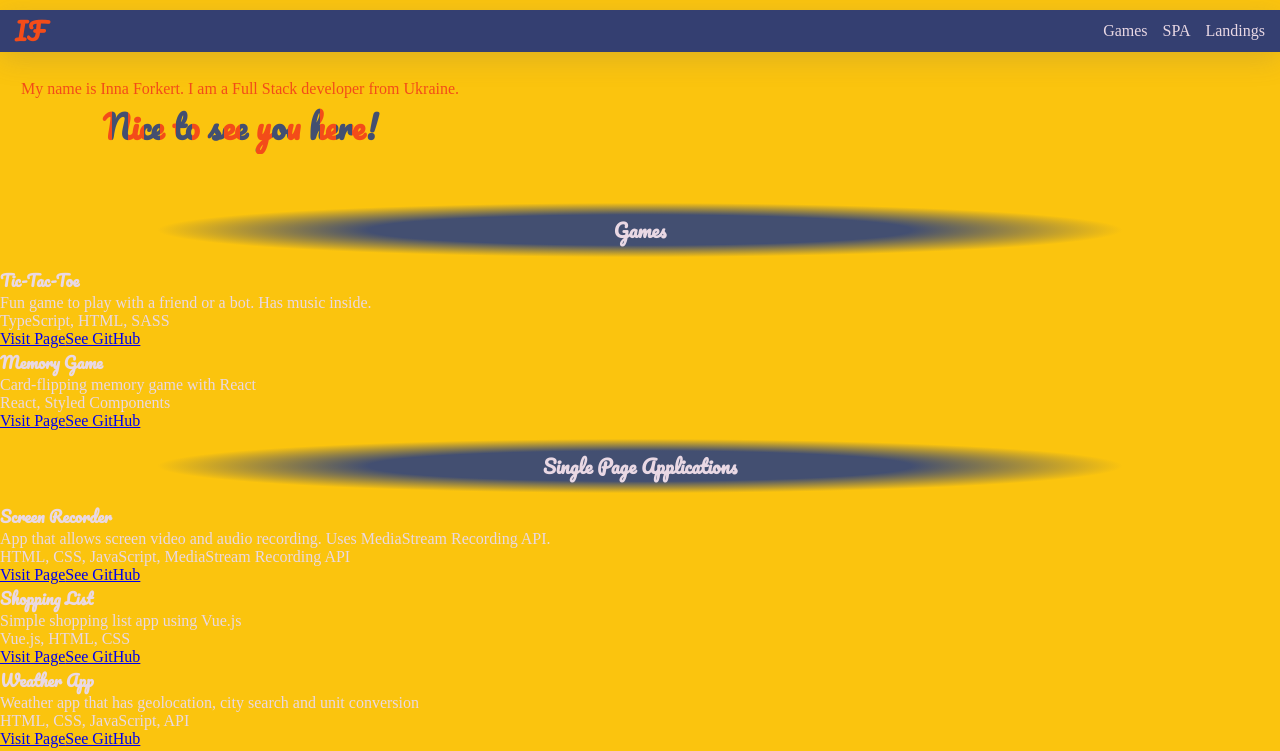
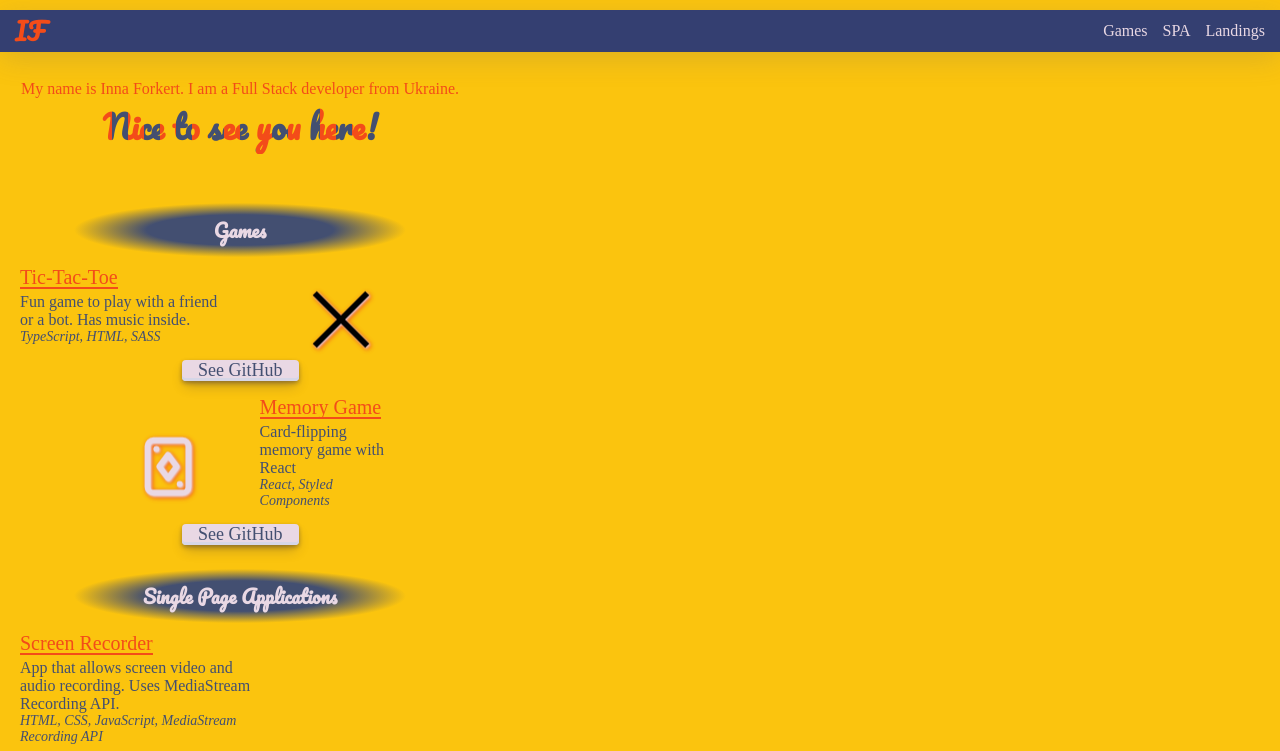
Before and after one commit to InnaForkert/portfolio, a React (Create React App) app: page / in a window 1280 px wide. Shown: the top 751 px of the page. Built offline with nearby package versions, Linux system fonts and the light colour scheme; a web font is replaced by a local one.

Commit message:
games icons

```diff
--- a/package.json
+++ b/package.json
@@ -10,6 +10,7 @@
     "nanoid": "^4.0.0",
     "react": "^18.2.0",
     "react-dom": "^18.2.0",
+    "react-icons": "^4.7.1",
     "react-responsive-carousel": "^3.2.23",
     "react-scripts": "5.0.1",
     "styled-components": "^5.3.6",
--- a/src/components/Project/Project.jsx
+++ b/src/components/Project/Project.jsx
@@ -3,22 +3,29 @@ import {
   ProjectDescription,
   ProjectName,
   ProjectTech,
+  ProjectContainer,
+  ProjectGrid,
+  IconContainer,
 } from "./Project.styled";
 
 export function Project({
-  project: { name, description, tech, link, git, ready },
+  project: { name, description, tech, link, git, ready, icon },
 }) {
   if (!ready) {
     return null;
   }
   return (
     <>
-      <ProjectName>{name}</ProjectName>
-      <ProjectDescription>{description}</ProjectDescription>
-      <ProjectTech>{tech}</ProjectTech>
-      <ProjectButton href={link} target="_blank" rel="noreferrer">
-        Visit Page
-      </ProjectButton>
+      <ProjectGrid>
+        <ProjectContainer>
+          <ProjectName target="_blank" rel="noreferrer" href={link}>
+            {name}
+          </ProjectName>
+          <ProjectDescription>{description}</ProjectDescription>
+          <ProjectTech>{tech}</ProjectTech>
+        </ProjectContainer>
+        <IconContainer>{icon}</IconContainer>
+      </ProjectGrid>
       <ProjectButton href={git} target="_blank" rel="noreferrer">
         See GitHub
       </ProjectButton>
--- a/src/components/Project/Project.styled.jsx
+++ b/src/components/Project/Project.styled.jsx
@@ -1,6 +1,103 @@
 import styled from "styled-components";
+import { blue, orange, white } from "../utils/colors";
 
-export const ProjectName = styled.h4``;
-export const ProjectDescription = styled.p``;
-export const ProjectTech = styled.p``;
-export const ProjectButton = styled.a``;
+export const ProjectContainer = styled.div`
+  position: relative;
+`;
+
+export const ProjectGrid = styled.div`
+  display: flex;
+
+  &:nth-of-type(even) {
+    flex-direction: row-reverse;
+  }
+`;
+
+export const IconContainer = styled.span`
+  width: 100%;
+  display: grid;
+  place-items: center;
+`;
+
+export const ProjectName = styled.a`
+  position: relative;
+  display: inline-block;
+  color: ${orange};
+  font-weight: 300;
+  font-size: 20px;
+  text-decoration: none;
+  overflow: hidden;
+  cursor: pointer;
+
+  &:after {
+    position: absolute;
+    bottom: 0;
+    left: 0;
+    width: 100%;
+    height: 2px;
+    /* transform: translateX(-100%); */
+    transform: translateX(0);
+    content: "";
+    background-color: ${orange};
+    transition: transform 250ms;
+  }
+
+  &:hover&:after,
+  &:focus&:after {
+    transform: translateX(0);
+  }
+`;
+
+export const ProjectDescription = styled.p`
+  color: ${blue};
+`;
+
+export const ProjectTech = styled.p`
+  color: ${blue};
+  font-size: 14px;
+  font-style: italic;
+  margin-bottom: 15px;
+`;
+
+export const ProjectButton = styled.a`
+  max-width: 150px;
+  margin-bottom: 15px;
+  color: ${blue};
+  text-decoration: none;
+  align-items: center;
+  appearance: none;
+  background-color: ${white};
+  border-radius: 4px;
+  border-width: 0;
+  box-shadow: rgba(45, 35, 66, 0.4) 0 2px 4px,
+    rgba(45, 35, 66, 0.3) 0 7px 13px -3px, #d6d6e7 0 -3px 0 inset;
+  cursor: pointer;
+  display: inline-flex;
+  justify-content: center;
+  overflow: hidden;
+  padding-left: 16px;
+  padding-right: 16px;
+  position: relative;
+  text-align: left;
+  text-decoration: none;
+  transition: box-shadow 0.15s, transform 0.15s;
+  user-select: none;
+  -webkit-user-select: none;
+  touch-action: manipulation;
+  white-space: nowrap;
+  will-change: box-shadow, transform;
+  font-size: 18px;
+  &:focus {
+    box-shadow: #d6d6e7 0 0 0 1.5px inset, rgba(45, 35, 66, 0.4) 0 2px 4px,
+      rgba(45, 35, 66, 0.3) 0 7px 13px -3px, #d6d6e7 0 -3px 0 inset;
+  }
+  &:hover {
+    box-shadow: rgba(45, 35, 66, 0.4) 0 4px 8px,
+      rgba(45, 35, 66, 0.3) 0 7px 13px -3px, #d6d6e7 0 -3px 0 inset;
+    transform: translateY(-2px);
+  }
+  &:active {
+    box-shadow: #d6d6e7 0 3px 7px inset;
+    transform: translateY(2px);
+  }
+`;
--- a/src/components/Section/Section.jsx
+++ b/src/components/Section/Section.jsx
@@ -1,14 +1,14 @@
 import { nanoid } from "nanoid";
 import { Project } from "../Project/Project";
-import { SectionHeader } from "./Section.styled";
+import { SectionHeader, SectionContainer } from "./Section.styled";
 
 export function Section({ name, projects }) {
   return (
-    <>
+    <SectionContainer>
       <SectionHeader>{name}</SectionHeader>
       {projects.map((el) => (
         <Project project={el} key={nanoid()} />
       ))}
-    </>
+    </SectionContainer>
   );
 }
--- a/src/components/Section/Section.styled.jsx
+++ b/src/components/Section/Section.styled.jsx
@@ -6,9 +6,18 @@ export const SectionHeader = styled.h3`
   padding: 20px;
   border-radius: 50%;
   transition: color 250ms;
+  width: 100%;
 
   &:hover,
   &:focus {
     color: #f34c19;
   }
 `;
+
+export const SectionContainer = styled.div`
+  width: 100%;
+  max-width: 480px;
+  padding-inline: 20px;
+  display: grid;
+  place-items: center;
+`;
--- /dev/null
+++ b/src/components/utils/colors.js
@@ -0,0 +1,4 @@
+export const white = "#e9d8e4";
+export const yellow = "#fbc40e";
+export const blue = "#434f71";
+export const orange = "#f34c19";
--- /dev/null
+++ b/src/components/utils/icons.styled.jsx
@@ -0,0 +1,60 @@
+import { GrClose } from "react-icons/gr";
+import styled, { keyframes } from "styled-components";
+import { orange, white } from "./colors";
+import { TbPlayCard } from "react-icons/tb";
+
+const upDown = keyframes`
+  0% {
+    transform: translateY(0);
+  filter: drop-shadow(1px 1px 1px ${white}) drop-shadow(1px 4px 3px ${orange});
+  }
+  50% {
+    transform: translateY(7px);
+  filter: drop-shadow(1px 1px 1px ${white}) drop-shadow(1px 1px 2px ${orange});
+
+  }
+  100% {
+    transform: translateY(0);
+  filter: drop-shadow(1px 1px 1px ${white}) drop-shadow(1px 4px 3px ${orange});
+
+  }
+`;
+
+export const CrossIcon = styled(GrClose)`
+  filter: drop-shadow(1px 1px 1px ${white}) drop-shadow(1px 4px 3px ${orange});
+  width: 70px;
+  height: 70px;
+  cursor: pointer;
+  user-select: none;
+  transition: transform 2s, filter 2s;
+  animation: ${upDown} 4000ms linear infinite;
+
+  &:hover {
+    -webkit-animation: 0;
+  }
+
+  &:active,
+  &:focus {
+    transform: rotate(2000deg) scale(0.6);
+    filter: drop-shadow(1px 1px 1px ${white}) drop-shadow(1px 1px 2px ${orange});
+  }
+`;
+
+export const CardIcon = styled(TbPlayCard)`
+  filter: drop-shadow(1px 1px 1px ${white}) drop-shadow(1px 4px 3px ${orange});
+  width: 70px;
+  height: 70px;
+  transform: rotateY(0);
+  cursor: pointer;
+  user-select: none;
+  animation: ${upDown} 4000ms linear infinite;
+  transition: transform 500ms, filter 2s;
+  &:hover {
+    -webkit-animation: 0;
+  }
+  &:active,
+  &:focus {
+    transform: rotateY(180deg);
+    filter: drop-shadow(1px 1px 1px ${white}) drop-shadow(1px 1px 2px ${orange});
+  }
+`;
--- a/src/data/projects.js
+++ b/src/data/projects.js
@@ -1,3 +1,6 @@
+import { GrClose } from "react-icons/gr";
+import { CardIcon, CrossIcon } from "../components/utils/icons.styled";
+
 export const categories = [
   {
     Games: [
@@ -8,6 +11,7 @@ export const categories = [
         link: "https://innaforkert.github.io/tetris-game/",
         git: "https://github.com/InnaForkert/tetris-game",
         ready: false,
+        icon: "",
       },
       {
         name: "Tic-Tac-Toe",
@@ -17,6 +21,7 @@ export const categories = [
         link: "https://innaforkert.github.io/tic-tac-toe/",
         git: "https://github.com/InnaForkert/tic-tac-toe",
         ready: true,
+        icon: <CrossIcon />,
       },
       {
         name: "Memory Game",
@@ -25,6 +30,7 @@ export const categories = [
         link: "https://innaforkert.github.io/memory-game/",
         git: "https://github.com/InnaForkert/memory-game",
         ready: true,
+        icon: <CardIcon />,
       },
       {
         name: "",
```
Also changed, not shown: 1 other file (tests, documents, lock files or other folders).
